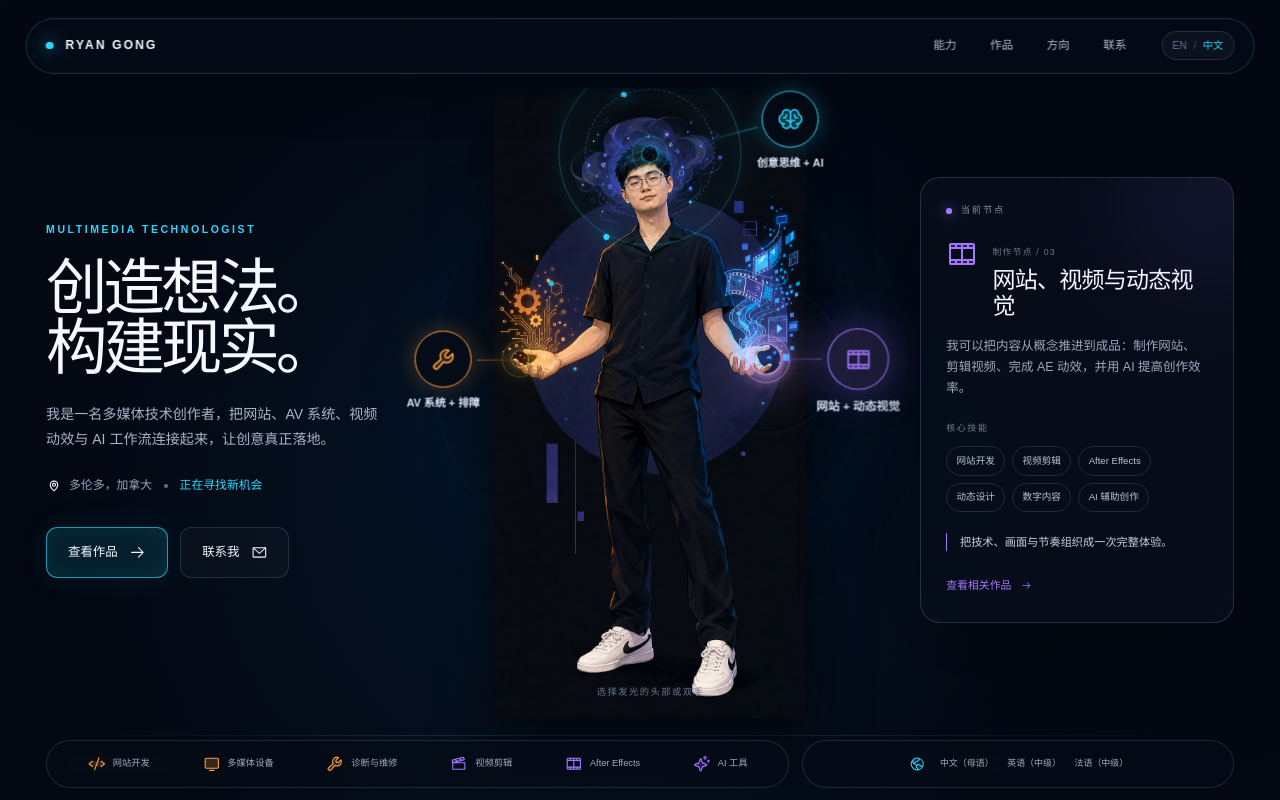
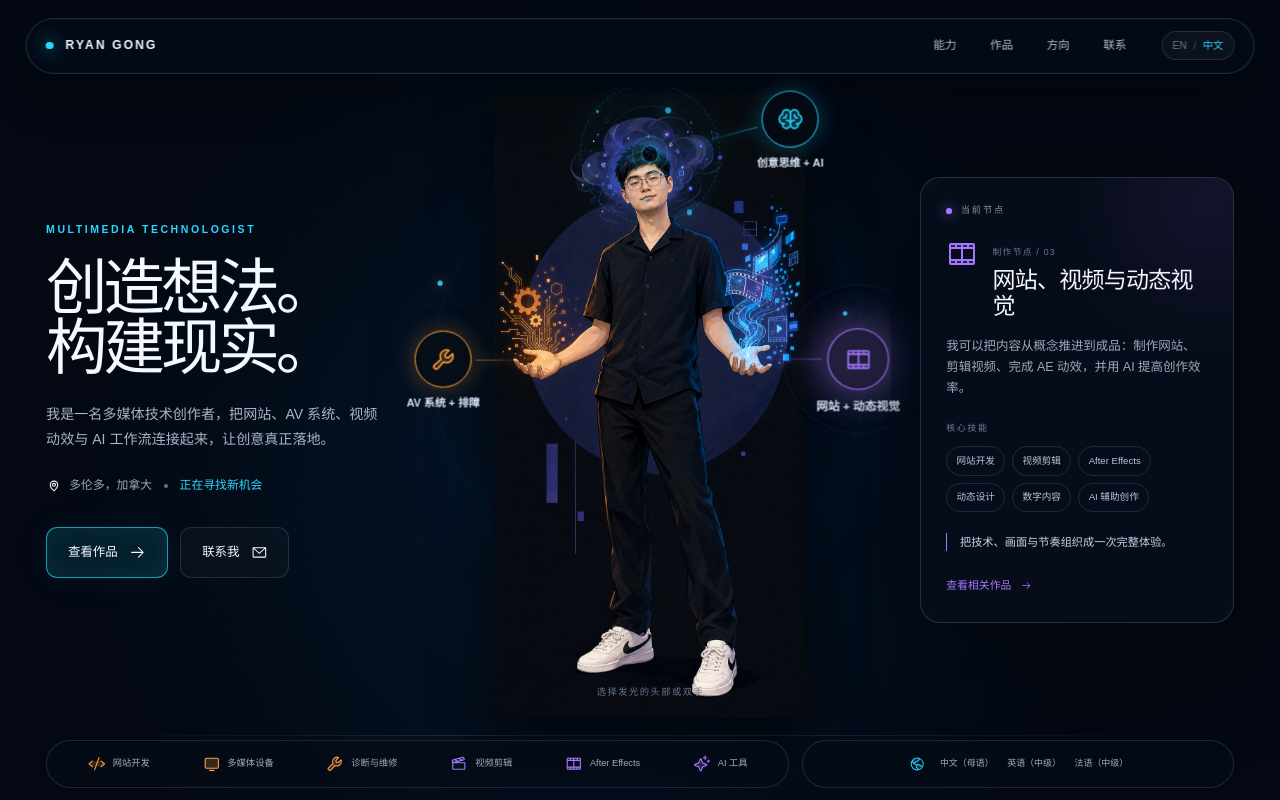
Before and after one commit to ryangong3/ryangong3.github.io, a Next.js app: page / in a window 1280 px wide. Shown: the top 800 px of the page. Built offline with nearby package versions, Linux system fonts and the light colour scheme.

Commit message:
Refine character effects and portfolio logo

```diff
--- a/app/globals.css
+++ b/app/globals.css
@@ -342,13 +342,15 @@ a:focus-visible {
   position: absolute;
   top: var(--mind-y);
   left: var(--mind-x);
-  width: 38%;
+  width: 29%;
   aspect-ratio: 1;
   border: 1px solid rgba(41, 216, 255, 0.3);
+  border-style: dashed;
   border-radius: 50%;
   box-shadow: inset 0 0 1.8rem rgba(41, 216, 255, 0.08), 0 0 2rem rgba(41, 216, 255, 0.08);
   transform: translate(-50%, -50%);
-  animation: orbit-rotate 9s linear infinite;
+  opacity: 0.72;
+  animation: orbit-rotate 12s linear infinite;
 }
 
 .scan-orbit::before,
@@ -375,11 +377,11 @@ a:focus-visible {
 }
 
 .scan-orbit-two {
-  width: 27%;
-  border-style: dashed;
+  width: 20%;
+  border-style: dotted;
   border-color: rgba(164, 119, 255, 0.42);
   animation-direction: reverse;
-  animation-duration: 6.5s;
+  animation-duration: 7.5s;
 }
 
 .energy-core {
@@ -418,13 +420,13 @@ a:focus-visible {
 
 .energy-left-hand {
   top: var(--hands-y);
-  left: var(--left-hand-x);
+  left: var(--left-control-x);
   color: var(--orange);
 }
 
 .energy-right-hand {
   top: var(--hands-y);
-  left: var(--right-hand-x);
+  left: var(--right-control-x);
   color: var(--violet);
 }
 
@@ -454,27 +456,27 @@ a:focus-visible {
 
 .particle-one {
   top: 40%;
-  left: 29%;
+  left: 6%;
   color: var(--orange);
 }
 
 .particle-two {
   top: 47%;
-  left: 34%;
+  left: 10%;
   color: var(--orange);
   animation-delay: 1.1s;
 }
 
 .particle-three {
   top: 42%;
-  left: 68%;
+  left: 90%;
   color: var(--violet);
   animation-delay: 0.55s;
 }
 
 .particle-four {
   top: 49%;
-  left: 73%;
+  left: 95%;
   color: var(--violet);
   animation-delay: 1.7s;
 }
@@ -931,7 +933,7 @@ a:focus-visible {
 .project-card:nth-child(1) .project-image img {
   object-fit: contain;
   background: #fff;
-  padding: 1rem;
+  padding: clamp(2.25rem, 7vw, 4.5rem);
 }
 
 .project-card:nth-child(2) .project-image img {
```
